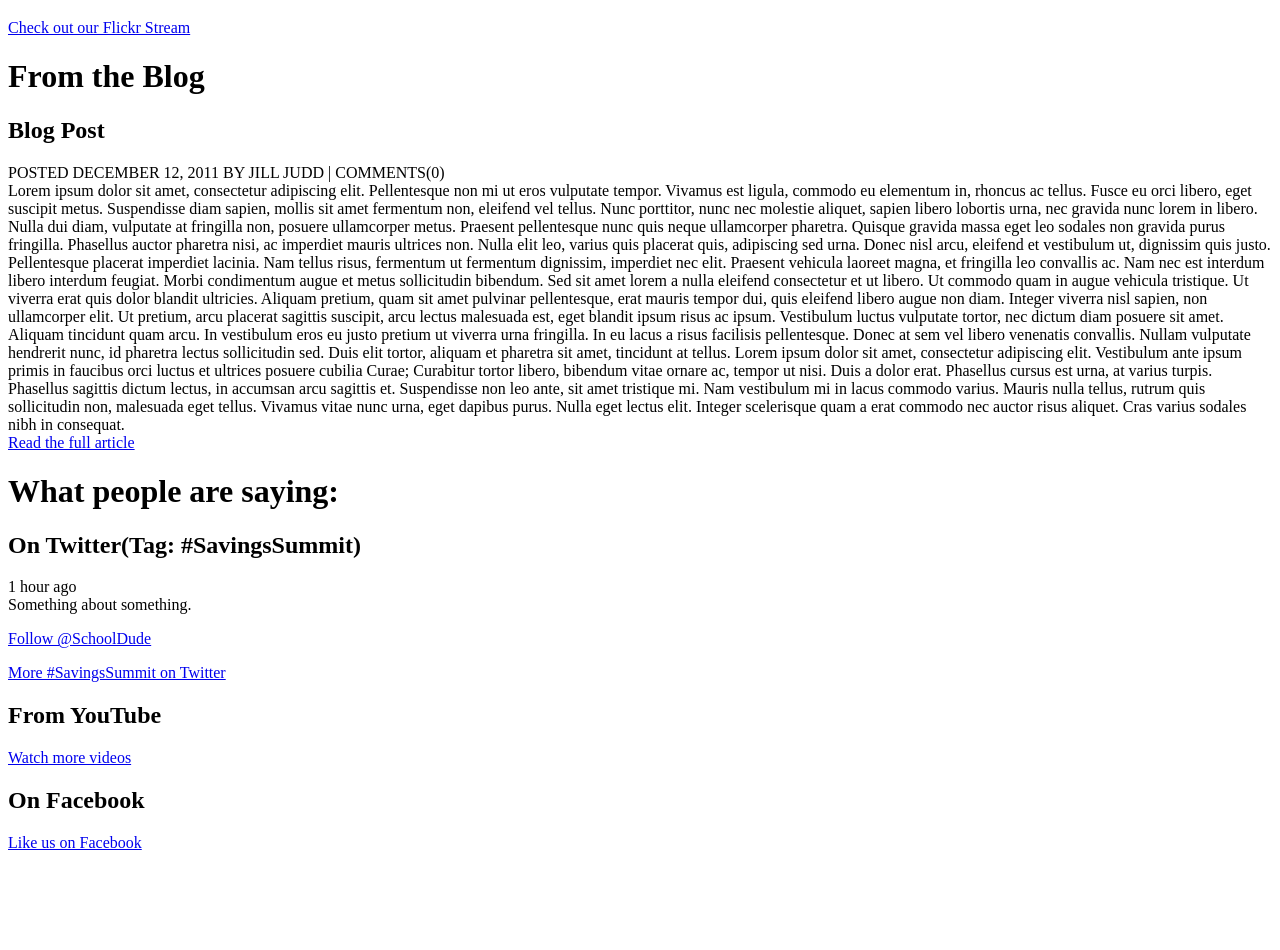
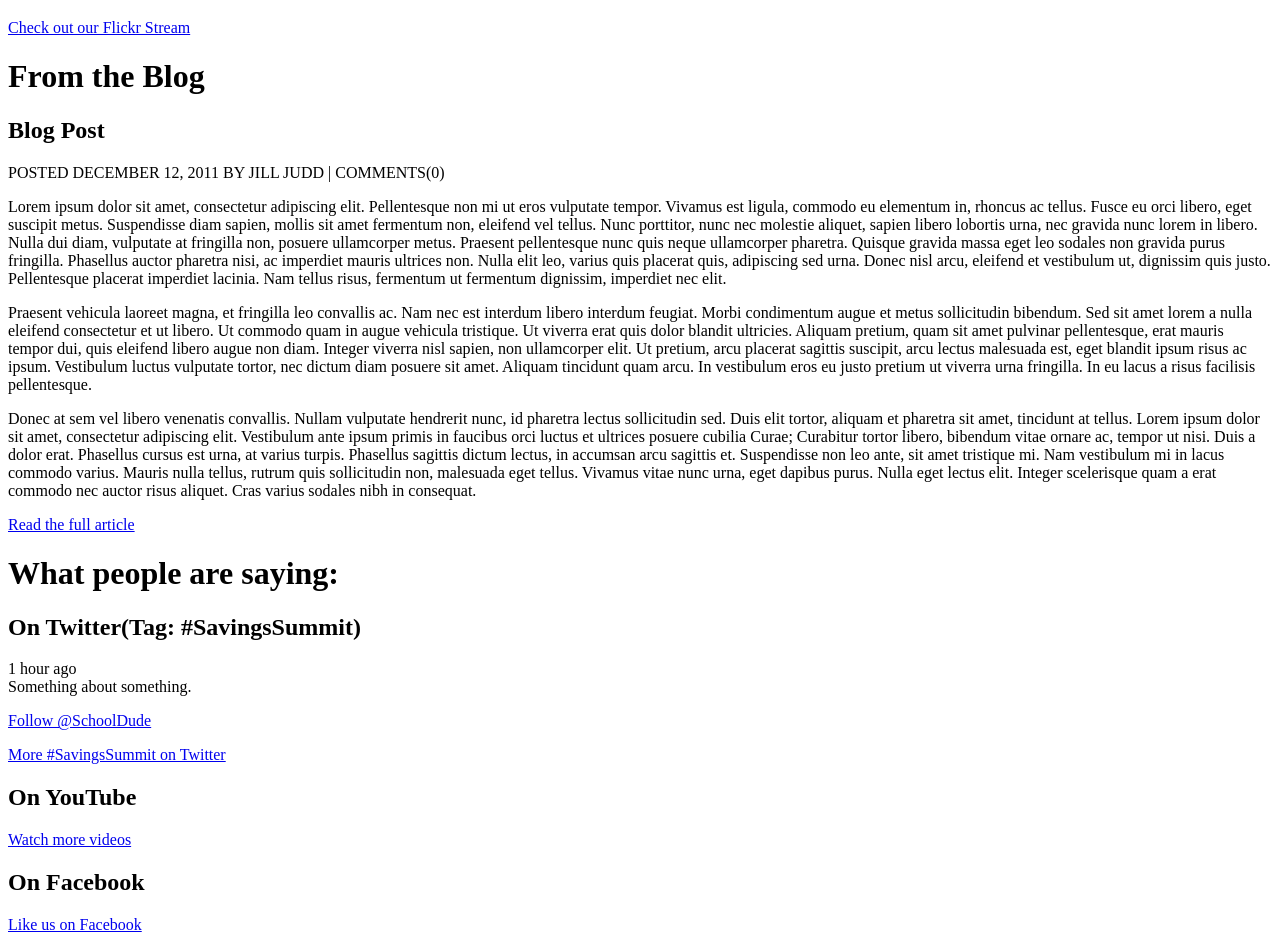
Before and after one commit to resnostyle/SD-Project, a PHP site: page / in a window 1280 px wide. Shown: the part 245-1195 px from the top of the page. Before the commit the page ends 1095 px from the top, so only its background shows below. Run offline with PHP 8.4, Linux system fonts and the light colour scheme; grey boxes are pictures that could not be loaded.

Commit message:
getting the layout tweaked a bit more

```diff
--- a/index.php
+++ b/index.php
@@ -54,7 +54,7 @@ error_reporting(-1);
 
             <div id="flickr">
                 <h1>Summit Snapshots</h1>
-        <?php //include 'functions/flickr.php'; ?>
+        <?php // include 'functions/flickr.php'; ?>
                 <p><a href="http://www.flickr.com/photos/schooldude" class="button">Check out our Flickr Stream</a></p>
             </div>
             <div id="blog">
@@ -64,11 +64,11 @@ error_reporting(-1);
             <div id="postdetails">
                 POSTED DECEMBER 12, 2011 BY JILL JUDD | COMMENTS(0)
             </div>
-Lorem ipsum dolor sit amet, consectetur adipiscing elit. Pellentesque non mi ut eros vulputate tempor. Vivamus est ligula, commodo eu elementum in, rhoncus ac tellus. Fusce eu orci libero, eget suscipit metus. Suspendisse diam sapien, mollis sit amet fermentum non, eleifend vel tellus. Nunc porttitor, nunc nec molestie aliquet, sapien libero lobortis urna, nec gravida nunc lorem in libero. Nulla dui diam, vulputate at fringilla non, posuere ullamcorper metus. Praesent pellentesque nunc quis neque ullamcorper pharetra. Quisque gravida massa eget leo sodales non gravida purus fringilla. Phasellus auctor pharetra nisi, ac imperdiet mauris ultrices non. Nulla elit leo, varius quis placerat quis, adipiscing sed urna. Donec nisl arcu, eleifend et vestibulum ut, dignissim quis justo. Pellentesque placerat imperdiet lacinia. Nam tellus risus, fermentum ut fermentum dignissim, imperdiet nec elit.
+<p>Lorem ipsum dolor sit amet, consectetur adipiscing elit. Pellentesque non mi ut eros vulputate tempor. Vivamus est ligula, commodo eu elementum in, rhoncus ac tellus. Fusce eu orci libero, eget suscipit metus. Suspendisse diam sapien, mollis sit amet fermentum non, eleifend vel tellus. Nunc porttitor, nunc nec molestie aliquet, sapien libero lobortis urna, nec gravida nunc lorem in libero. Nulla dui diam, vulputate at fringilla non, posuere ullamcorper metus. Praesent pellentesque nunc quis neque ullamcorper pharetra. Quisque gravida massa eget leo sodales non gravida purus fringilla. Phasellus auctor pharetra nisi, ac imperdiet mauris ultrices non. Nulla elit leo, varius quis placerat quis, adipiscing sed urna. Donec nisl arcu, eleifend et vestibulum ut, dignissim quis justo. Pellentesque placerat imperdiet lacinia. Nam tellus risus, fermentum ut fermentum dignissim, imperdiet nec elit.</p>
 
-Praesent vehicula laoreet magna, et fringilla leo convallis ac. Nam nec est interdum libero interdum feugiat. Morbi condimentum augue et metus sollicitudin bibendum. Sed sit amet lorem a nulla eleifend consectetur et ut libero. Ut commodo quam in augue vehicula tristique. Ut viverra erat quis dolor blandit ultricies. Aliquam pretium, quam sit amet pulvinar pellentesque, erat mauris tempor dui, quis eleifend libero augue non diam. Integer viverra nisl sapien, non ullamcorper elit. Ut pretium, arcu placerat sagittis suscipit, arcu lectus malesuada est, eget blandit ipsum risus ac ipsum. Vestibulum luctus vulputate tortor, nec dictum diam posuere sit amet. Aliquam tincidunt quam arcu. In vestibulum eros eu justo pretium ut viverra urna fringilla. In eu lacus a risus facilisis pellentesque.
+<p>Praesent vehicula laoreet magna, et fringilla leo convallis ac. Nam nec est interdum libero interdum feugiat. Morbi condimentum augue et metus sollicitudin bibendum. Sed sit amet lorem a nulla eleifend consectetur et ut libero. Ut commodo quam in augue vehicula tristique. Ut viverra erat quis dolor blandit ultricies. Aliquam pretium, quam sit amet pulvinar pellentesque, erat mauris tempor dui, quis eleifend libero augue non diam. Integer viverra nisl sapien, non ullamcorper elit. Ut pretium, arcu placerat sagittis suscipit, arcu lectus malesuada est, eget blandit ipsum risus ac ipsum. Vestibulum luctus vulputate tortor, nec dictum diam posuere sit amet. Aliquam tincidunt quam arcu. In vestibulum eros eu justo pretium ut viverra urna fringilla. In eu lacus a risus facilisis pellentesque.</p>
 
-Donec at sem vel libero venenatis convallis. Nullam vulputate hendrerit nunc, id pharetra lectus sollicitudin sed. Duis elit tortor, aliquam et pharetra sit amet, tincidunt at tellus. Lorem ipsum dolor sit amet, consectetur adipiscing elit. Vestibulum ante ipsum primis in faucibus orci luctus et ultrices posuere cubilia Curae; Curabitur tortor libero, bibendum vitae ornare ac, tempor ut nisi. Duis a dolor erat. Phasellus cursus est urna, at varius turpis. Phasellus sagittis dictum lectus, in accumsan arcu sagittis et. Suspendisse non leo ante, sit amet tristique mi. Nam vestibulum mi in lacus commodo varius. Mauris nulla tellus, rutrum quis sollicitudin non, malesuada eget tellus. Vivamus vitae nunc urna, eget dapibus purus. Nulla eget lectus elit. Integer scelerisque quam a erat commodo nec auctor risus aliquet. Cras varius sodales nibh in consequat.
+<p>Donec at sem vel libero venenatis convallis. Nullam vulputate hendrerit nunc, id pharetra lectus sollicitudin sed. Duis elit tortor, aliquam et pharetra sit amet, tincidunt at tellus. Lorem ipsum dolor sit amet, consectetur adipiscing elit. Vestibulum ante ipsum primis in faucibus orci luctus et ultrices posuere cubilia Curae; Curabitur tortor libero, bibendum vitae ornare ac, tempor ut nisi. Duis a dolor erat. Phasellus cursus est urna, at varius turpis. Phasellus sagittis dictum lectus, in accumsan arcu sagittis et. Suspendisse non leo ante, sit amet tristique mi. Nam vestibulum mi in lacus commodo varius. Mauris nulla tellus, rutrum quis sollicitudin non, malesuada eget tellus. Vivamus vitae nunc urna, eget dapibus purus. Nulla eget lectus elit. Integer scelerisque quam a erat commodo nec auctor risus aliquet. Cras varius sodales nibh in consequat.</p>
 <div id="readmore">
     <a href="#">Read the full article</a>
 </div>
@@ -84,12 +84,12 @@ Donec at sem vel libero venenatis convallis. Nullam vulputate hendrerit nunc, id
                     Something about something.
                 </div>
                 <p><a href="http://twitter.com/#!/schooldude" class="button">Follow @SchoolDude</a></p>
-                <p><a href="#" class="greenlink" class="underline">More #SavingsSummit on Twitter</a></p>
+                <p><a href="https://twitter.com/#!/search/%23savingssummit" class="greenlink" class="underline">More #SavingsSummit on Twitter</a></p>
 
 
-                <h2>From YouTube</h2>
+                <h2>On YouTube</h2>
                 <div class="youtube">
-             <!--   <iframe width="175" height="119" src="https://www.youtube.com/embed/GemGY0r6gTU?rel=0" frameborder="0" allowfullscreen></iframe> -->
+                <iframe style="float:right" width="240" height="119" src="https://www.youtube.com/embed/GemGY0r6gTU?rel=0" frameborder="0" allowfullscreen></iframe>
                 </div>
                 <a href="http://www.youtube.com/user/SchoolDudeDotCom" class="greenlink">Watch more videos</a>
 
```
Also changed, not shown: 1 other file.
